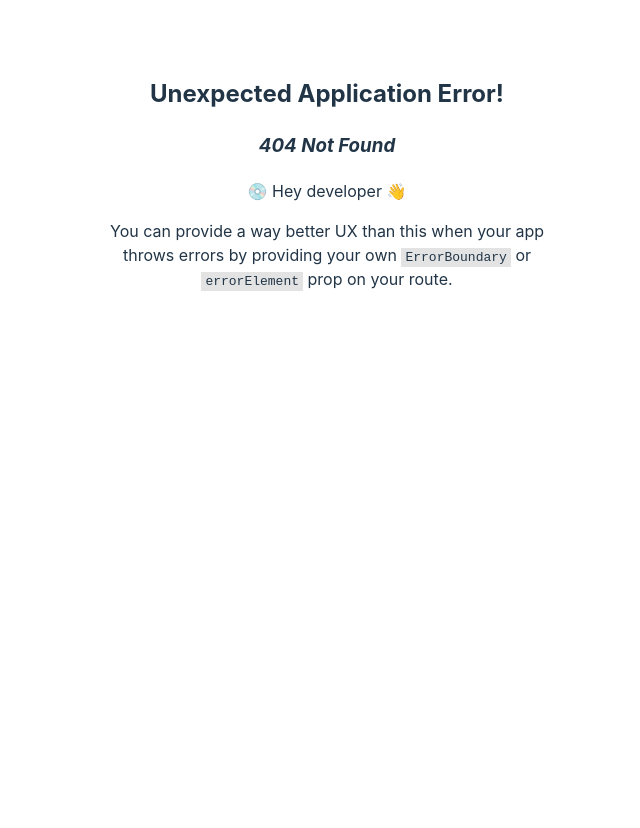
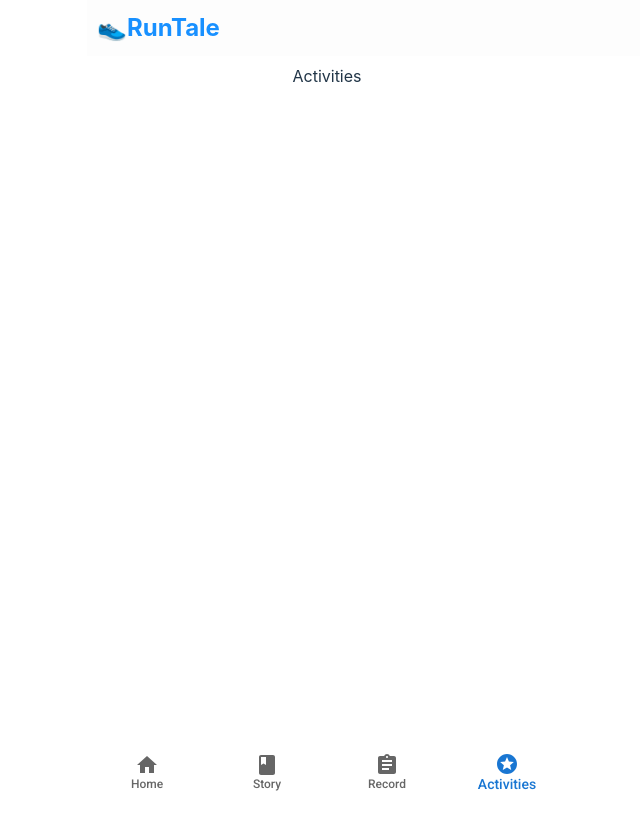
Before and after one commit to sungpaks/Runtale_FE_v2, a React (Vite) app: page /activities in a window 1280 px wide. Before the commit this address had no page. Shown: the top 828 px of the page, without its empty margins (313-953 px from the left). Built offline with nearby package versions, Linux system fonts and the light colour scheme; sample sign-in values are in the browser's storage.

Commit message:
[add] 활동 페이지

```diff
--- a/src/App.tsx
+++ b/src/App.tsx
@@ -19,10 +19,7 @@ import Home from "./pages/home/Home";
 import Story from "./pages/story/Story";
 import Statistics from "./pages/statistics/Statistics";
 import Tutorial from "./pages/home/tutorial/TutorialExplain";
-
-interface AutocompletionOption {
-	label: string;
-}
+import Activities from "./pages/activities/Activities";
 
 const router = createBrowserRouter(
 	createRoutesFromElements(
@@ -35,6 +32,7 @@ const router = createBrowserRouter(
 				<Route path="/story" element={<Story />} />
 				<Route path="/statistics" element={<Statistics />} />
 				<Route path="/tutorial" element={<Tutorial />} />
+				<Route path="/activities" element={<Activities />} />
 			</Route>
 			<Route element={<PublicRoute />}>
 				{/* 로그인 없이 접근하는 페이지 정의 */}
--- /dev/null
+++ b/src/pages/activities/Activities.tsx
@@ -0,0 +1,7 @@
+import { Box } from "@mui/material";
+
+function Activities() {
+	return <Box p={1}>Activities</Box>;
+}
+
+export default Activities;
--- a/src/pages/story/Story.tsx
+++ b/src/pages/story/Story.tsx
@@ -1,5 +1,4 @@
 import { Box, List, ListItem, Stack } from "@mui/material";
-import TitleBar from "../../layouts/Layout/title-bar/TitleBar";
 import Title from "../../components/Title";
 import AnimalCrawls from "../../components/AnimalCrawls";
 
```
